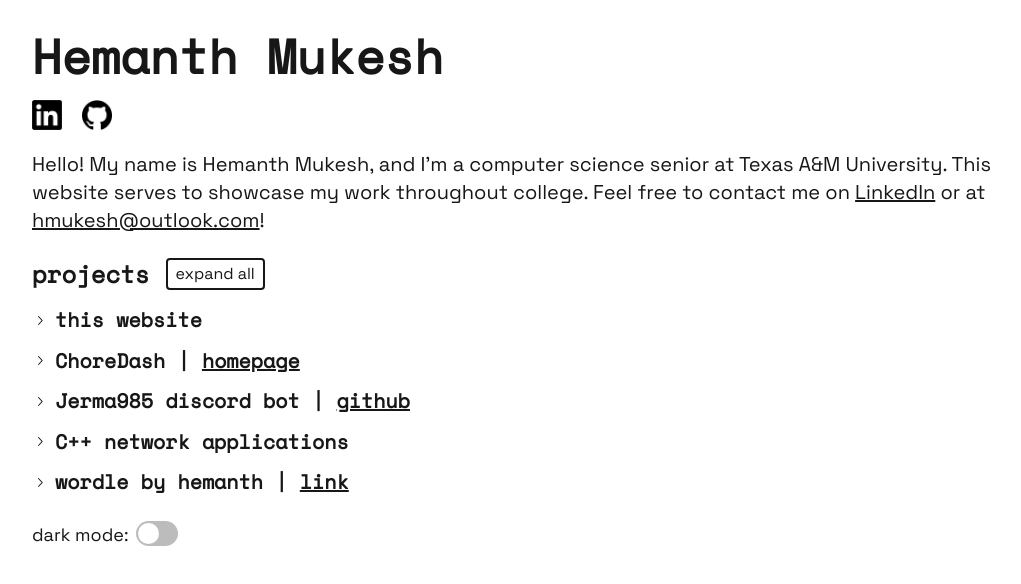
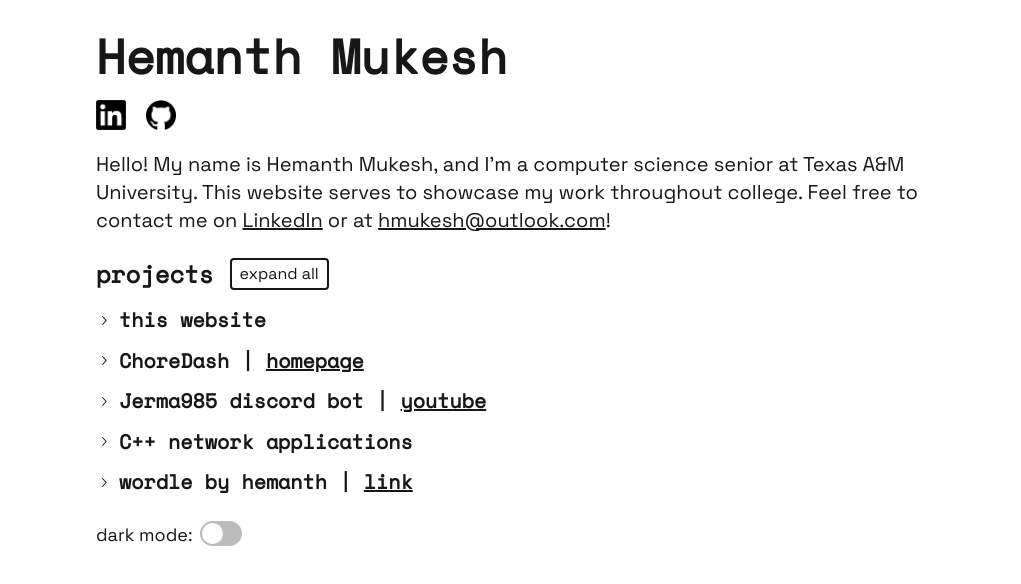
Before and after one commit to hmukesh5/hmukesh5.github.io, a React (Vite) app: page / in a window 1280 px wide. Shown: the top 584 px of the page, without its empty margins (120-1141 px from the left). Built offline with nearby package versions, Linux system fonts and the light colour scheme.

Commit message:
minor content and styling

```diff
--- a/src/App.tsx
+++ b/src/App.tsx
@@ -39,6 +39,7 @@ function App() {
     const googleDNSLink = <a href="https://developers.google.com/speed/public-dns" className={`underline ${darkmodeSwitcher}`} target="_blank">Google's DNS Servers</a>;
     const choredashLink = <a href="https://hmukesh.itch.io/chore-dash" className={`underline ${darkmodeSwitcher}`} target="_blank">itch.io</a>;
     const paytonLink = <a href="https://linkedin.com/in/prknezek" className={`underline ${darkmodeSwitcher}`} target="_blank">Payton Knezek</a>;
+    const adnanLink = <a href="https://adnan-yusuf.com" className={`underline ${darkmodeSwitcher}`} target="_blank">Adnan Yusuf</a>;
 
     const handleDNSLookupSubmit = async () => {
         try {
@@ -94,13 +95,13 @@ function App() {
                         <span className="font-bold text-amber-600">🏆 Capsher x Aggie Coding Club Coding Challenge 2023 1st place winner</span>
                         <br/>
                         A short, replayable 2D game where you control a character who must rush to complete chores before their mom comes home.
-                        Built in Python with the {pygameLink} module, with {paytonLink} and Adnan Yusuf. Available for download on {choredashLink}.
+                        Built in Python with the {pygameLink} module, with {paytonLink} and {adnanLink}. Available for download on {choredashLink}.
                     </>
         },
         {
             value: "jerma",
             title: <>Jerma985 discord bot | </>,
-            link: <a href="https://github.com/prknezek/Jerma985Bot" target="_blank" className={`underline ${darkmodeSwitcher}`}>github</a>,
+            link: <a href="https://youtube.com/watch?v=gCIfvgX4Vg4" target="_blank" className={`underline ${darkmodeSwitcher}`}>youtube</a>,
             content:<>
                         <span className="font-bold text-amber-600">🏆 Aggie Coding Club Discord Bot Challenge 2022 1st place winner</span>
                         <br/>
@@ -159,10 +160,10 @@ function App() {
     }
 
     return (
-        <div className="min-h-screen max-w-5xl mx-auto py-6 sm:py-8 px-4 sm:px-6">
+        <div className="min-h-screen max-w-4xl mx-auto py-6 sm:py-8 px-4 sm:px-6">
 
             <div className="mb-4">
-                <p className="font-bold text-4xl sm:text-5xl font-heading">Hemanth Mukesh</p>
+                <p className="font-semibold text-4xl sm:text-5xl font-heading">Hemanth Mukesh</p>
             </div>
 
             <div className="mt-5 mb-5 flex justify-between w-20">
@@ -201,6 +202,10 @@ function App() {
                 </Accordion.Root>
             </div>
 
+            <div className="max-w-fit">
+
+            </div>
+
             <br/>
             <div className="">
                 <p className="text-base sm:text-lg mr-2 inline align-top">dark mode:</p>
--- a/tailwind.config.js
+++ b/tailwind.config.js
@@ -4,7 +4,8 @@ export default {
     theme: {
         fontFamily: {
             'body': ['spacesans'],
-            'heading': ['spacemono']
+            'heading': ['spacemono'],
+            'altmono': ['inconsolata']
         },
         extend: {
             keyframes: {
```
